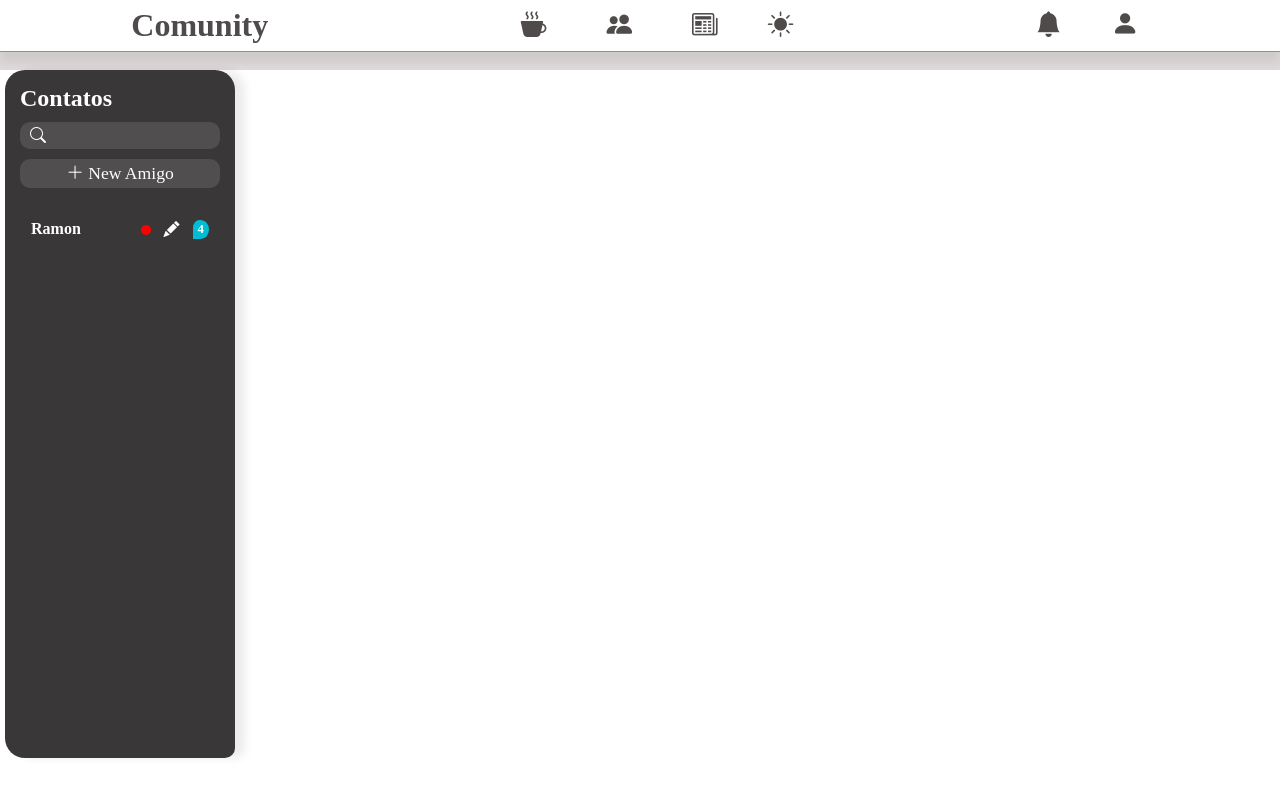
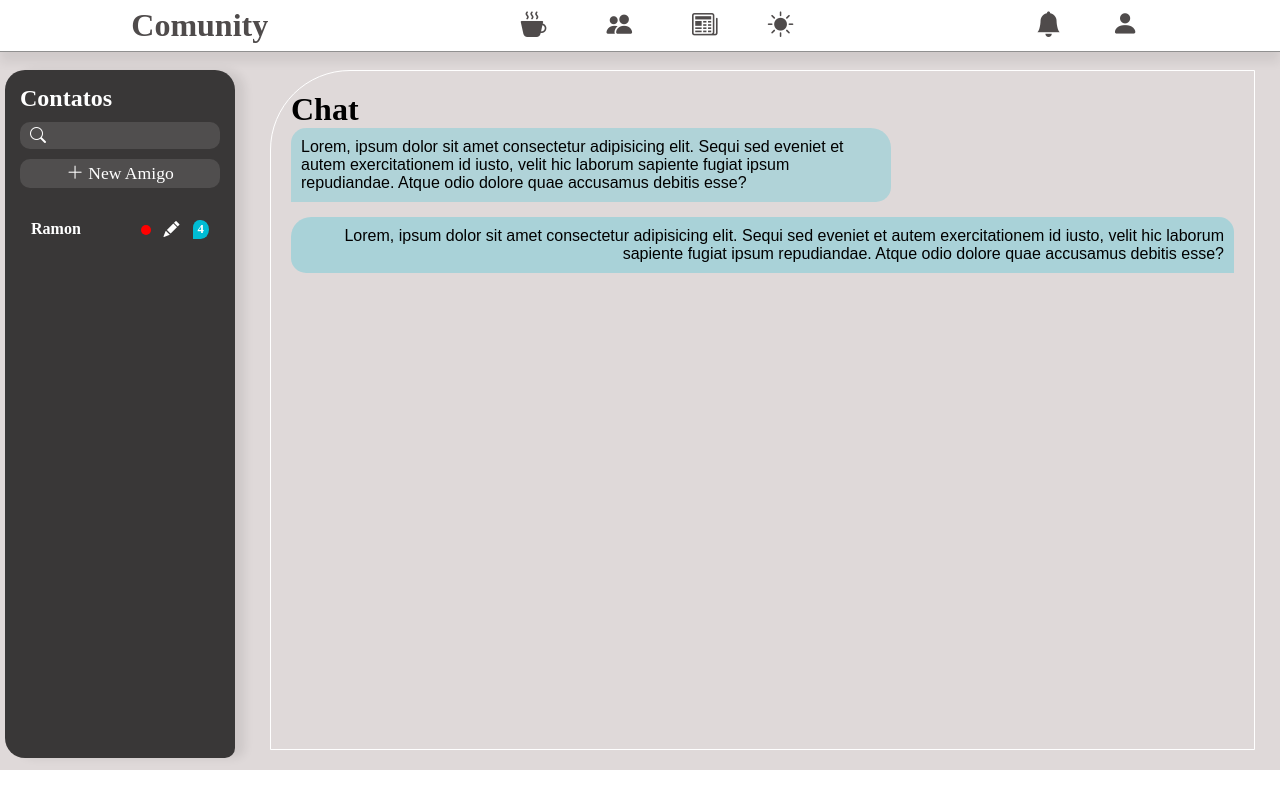
Before and after one commit to ramon-rodrigues-001/Comunity, a React (Vite) app in the folder frontEnd/: page /chatpv in a window 1280 px wide. Built offline with nearby package versions, Linux system fonts and the light colour scheme; a web font is replaced by a local one.

Commit message:
Iniciando pagina de chat PVP

```diff
--- a/frontEnd/src/App.jsx
+++ b/frontEnd/src/App.jsx
@@ -10,6 +10,7 @@ import Perfil from './components/aplicativo/pages/perfil/Perfil';
 import Login from './components/aplicativo/pages/perfil/login/Login';
 import Register from './components/aplicativo/pages/perfil/register/Register';
 import { useEffect, useState } from 'react';
+import ChatPv from './components/aplicativo/pages/chat_pv/ChatPv';
 
 
 export default function App() {
@@ -60,7 +61,8 @@ export default function App() {
         ) : (
             // ROTAS E PAGINAS
             <div className={styles.container} id={tema === 'Escuro' ? styles.containerDark : null}>
-            < Header mudarTema={mudarTema} tema={tema}/>
+                < Header mudarTema={mudarTema} tema={tema}/>
+
                 <main className={styles.main} >
                     <div className={styles.containerAsideDaEsquerda}>
                         < Aside />
@@ -91,10 +93,17 @@ export default function App() {
                                 <Route path="/perfil/register" element={
                                     < Register tema={tema} />
                                 } />
+
+
+                                <Route path="/chatpv" element={
+                                    < ChatPv tema={tema} />
+                                } />
                             </Routes>
                         </BrowserRouter>
                     </div>
                 </main>
+
+
             </div>
         )}
 
--- a/frontEnd/src/components/aplicativo/common/aside/Aside.jsx
+++ b/frontEnd/src/components/aplicativo/common/aside/Aside.jsx
@@ -64,14 +64,14 @@ function Aside(props) {
       </button>
 
       <div className='containerDeAmigos'>
-        <div className={styles.cardsAmigos}>
+        <a href="/chatpv" className={styles.cardsAmigos}>
           <p>Ramon</p>
           <div className={styles.informationsAmigo}>
             <span className={styles.spanOffOn}></span>
             <i class="bi bi-pencil-fill" onClick={mudarNome}></i>
             <span className={styles.spanMsg}>4</span>
           </div>
-        </div>
+        </a>
       </div>
     </div>
   )
--- a/frontEnd/src/components/aplicativo/common/aside/Aside.module.scss
+++ b/frontEnd/src/components/aplicativo/common/aside/Aside.module.scss
@@ -68,6 +68,8 @@
         margin-top: 10px;
         border-radius: 10px;
         transition: .5s;
+        color: white;
+        text-decoration: none;
 
         .informationsAmigo {
             display: flex;
--- /dev/null
+++ b/frontEnd/src/components/aplicativo/pages/chat_pv/ChatPv.jsx
@@ -0,0 +1,17 @@
+import styles from "./ChatPv.module.scss"
+
+export default function ChatPv() {
+    return (
+        <div className={styles.containerChat}>
+            <h1 className={styles.h1}>Chat</h1>
+
+            <div className={styles.my}>
+                Lorem, ipsum dolor sit amet consectetur adipisicing elit. Sequi sed eveniet et autem exercitationem id iusto, velit hic laborum sapiente fugiat ipsum repudiandae. Atque odio dolore quae accusamus debitis esse?
+            </div>
+
+            <div className={styles.you}>
+                Lorem, ipsum dolor sit amet consectetur adipisicing elit. Sequi sed eveniet et autem exercitationem id iusto, velit hic laborum sapiente fugiat ipsum repudiandae. Atque odio dolore quae accusamus debitis esse?
+            </div>
+        </div>
+    )
+}
--- /dev/null
+++ b/frontEnd/src/components/aplicativo/pages/chat_pv/ChatPv.module.scss
@@ -0,0 +1,27 @@
+.containerChat {
+    position: relative;
+    border: solid 1px white;
+    margin-bottom: 20px;
+    min-height:85vh;
+    overflow-y: scroll;
+    padding: 20px;
+    border-radius: 80px 0px 0px 0px;
+
+    .my {
+        font-family: Arial, Helvetica, sans-serif;
+        max-width: 600px;
+        padding: 10px;
+        margin-bottom: 15px;
+        border-radius: 15px 20px 15px 0px;
+        background-color: #00bbd436;
+    }
+
+    .you {
+        font-family: Arial, Helvetica, sans-serif;
+        padding: 10px;
+        margin-bottom: 15px;
+        text-align: end;
+        border-radius: 20px 15px 0px 15px;
+        background-color: #00bbd43e;
+    }
+}
```
